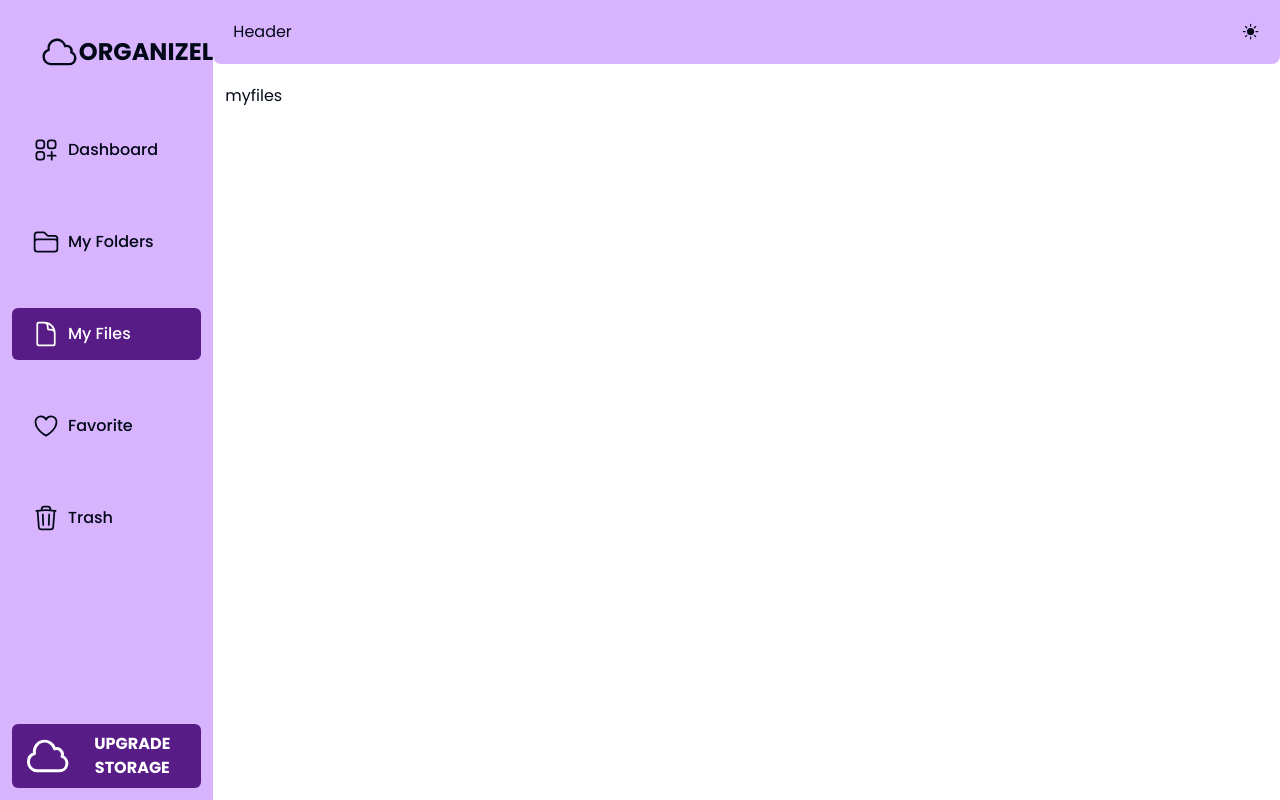
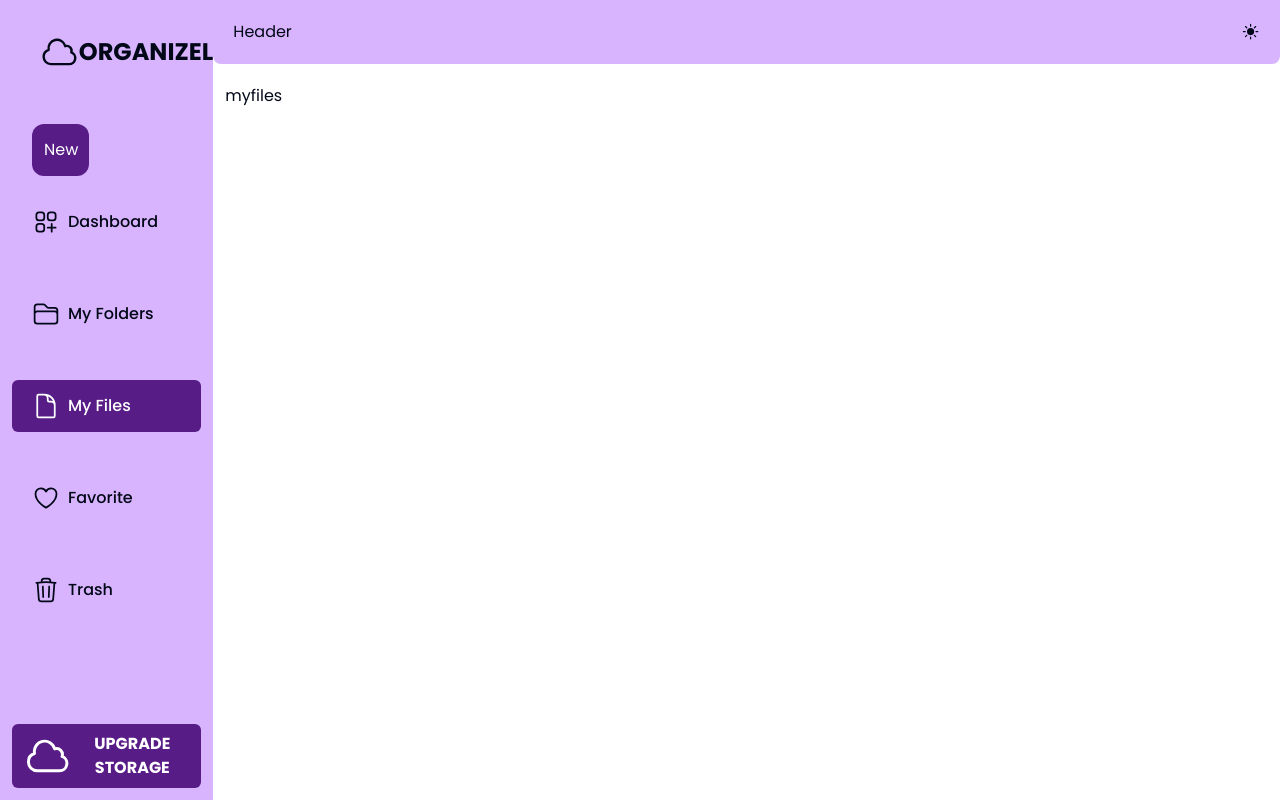
Before and after one commit to nikhea/organizelyplus, a Next.js app: page /dashboard/files in a window 1280 px wide. Built offline with nearby package versions, Linux system fonts and the light colour scheme.

Commit message:
wip: dashboard layout dropdown

```diff
--- /dev/null
+++ b/src/components/Dashboard/layout/MenuDropDown.tsx
@@ -0,0 +1,43 @@
+import {
+  DocumentPlusIcon,
+  FolderPlusIcon,
+  PlusIcon,
+} from "@heroicons/react/24/outline";
+import {
+  DropdownMenu,
+  DropdownMenuContent,
+  DropdownMenuItem,
+  DropdownMenuLabel,
+  DropdownMenuSeparator,
+  DropdownMenuTrigger,
+} from "@/components/ui/dropdown-menu";
+const MenuDropDown = () => {
+  return (
+    <div className="w-full mb-5 ml-5">
+      <DropdownMenu>
+        <DropdownMenuTrigger className="dark:bg-purple-300 bg-purple-900 w-[30%] capitalize flex items-center justify-between rounded-xl  p-3  text-white dark:text-[#111]">
+          <PlusIcon className="w-7 h-7" />
+          new
+        </DropdownMenuTrigger>
+        <DropdownMenuContent>
+          <DropdownMenuItem
+            className="capitalize cursor-pointer"
+            onClick={() => alert("new folder")}
+          >
+            <FolderPlusIcon className="w-5 h-5 mr-1" /> new folder
+          </DropdownMenuItem>
+          <DropdownMenuSeparator />
+          <DropdownMenuItem
+            className="capitalize cursor-pointer"
+            onClick={() => alert("new file")}
+          >
+            <DocumentPlusIcon className="w-5 h-5 mr-1" /> new file
+          </DropdownMenuItem>
+          <DropdownMenuSeparator />
+        </DropdownMenuContent>
+      </DropdownMenu>
+    </div>
+  );
+};
+
+export default MenuDropDown;
--- a/src/components/Dashboard/layout/SideBar.tsx
+++ b/src/components/Dashboard/layout/SideBar.tsx
@@ -2,6 +2,7 @@
 
 import Link from "next/link";
 import { usePathname } from "next/navigation";
+import MenuDropDown from "./MenuDropDown";
 import {
   CloudIcon,
   SquaresPlusIcon,
@@ -10,6 +11,7 @@ import {
   HeartIcon,
   TrashIcon,
 } from "@heroicons/react/24/outline";
+
 const SideBar = () => {
   const pathname = usePathname();
   const isActive = (path: string) => path === pathname;
@@ -28,6 +30,7 @@ const SideBar = () => {
             </Link>
           </div>
           <nav className=" my-10 ">
+            <MenuDropDown />
             <ul className=" space-y-10">
               {NavLinks.map((link) => (
                 <Link
```
